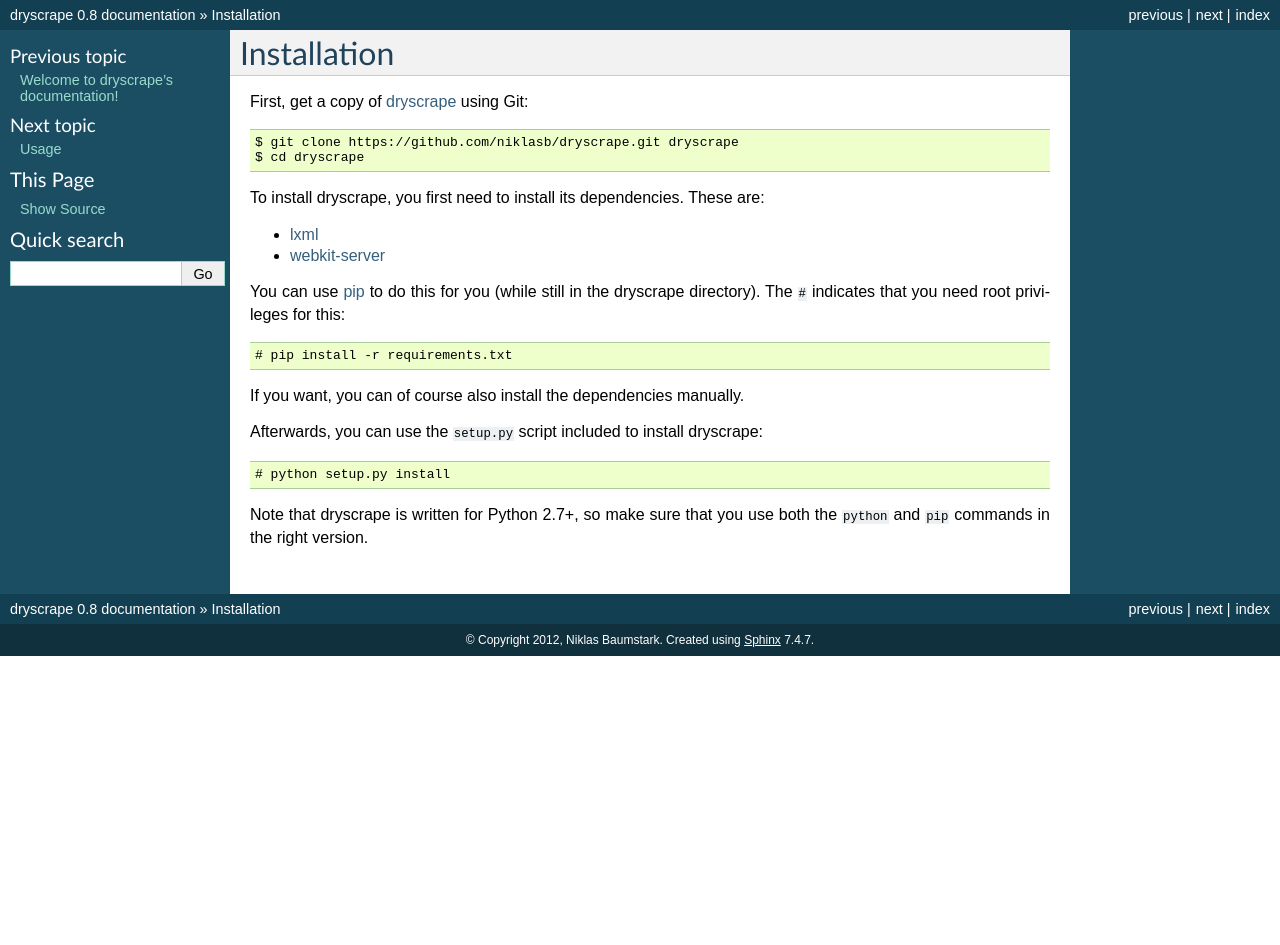
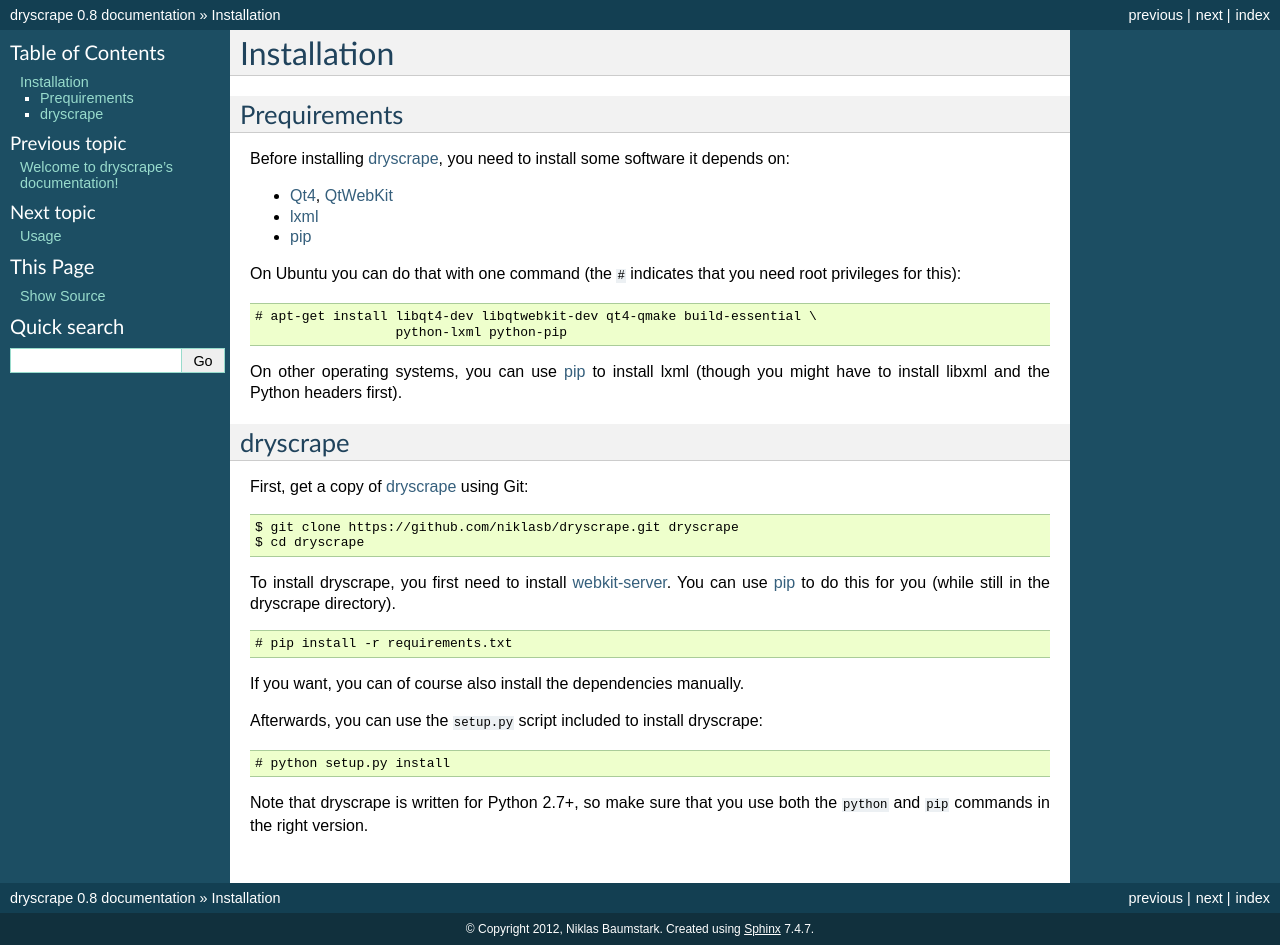
Before and after one commit to niklasb/dryscrape, a Sphinx documentation site: the page built from docs/installation.rst, in a window 1280 px wide. Built offline with Sphinx 7.4.7, drawn with Linux system fonts in a browser that asks for light colours; before the commit the page ends 900 px from its top, so only the background shows below that.

Commit message:
improve installation instructions

```diff
--- a/docs/installation.rst
+++ b/docs/installation.rst
@@ -2,6 +2,29 @@
 
 Installation
 ============
+
+Prequirements
+-------------
+
+Before installing dryscrape_, you need to install some software it depends on:
+
+* Qt4_, QtWebKit_
+* lxml_
+* pip_
+
+On Ubuntu you can do that with one command (the ``#`` indicates that you need root privileges for
+this):
+
+::
+
+  # apt-get install libqt4-dev libqtwebkit-dev qt4-qmake build-essential \
+                    python-lxml python-pip
+
+On other operating systems, you can use pip_ to install lxml (though you might
+have to install libxml and the Python headers first).
+
+dryscrape
+---------
 
 First, get a copy of dryscrape_ using Git:
 
@@ -10,14 +33,8 @@
   $ git clone https://github.com/niklasb/dryscrape.git dryscrape
   $ cd dryscrape
 
-To install dryscrape, you first need to install its dependencies. These are:
-
-* lxml_
-* webkit-server_
-
-You can use pip_ to do this for you (while still in
-the dryscrape directory). The ``#`` indicates that you need root privileges for
-this:
+To install dryscrape, you first need to install webkit-server_. You can use
+pip_ to do this for you (while still in the dryscrape directory).
 
 ::
 
@@ -34,6 +51,8 @@
 Note that dryscrape is written for Python 2.7+, so make sure that you use both the
 ``python`` and ``pip`` commands in the right version.
 
+.. _QT4: http://qt.nokia.com/
+.. _QtWebKit: http://developer.qt.nokia.com/doc/qt-4.8/qtwebkit.html
 .. _lxml: http://lxml.de/
 .. _webkit-server: https://github.com/niklasb/webkit-server/
 .. _pip: http://pypi.python.org/pypi/pip
```
